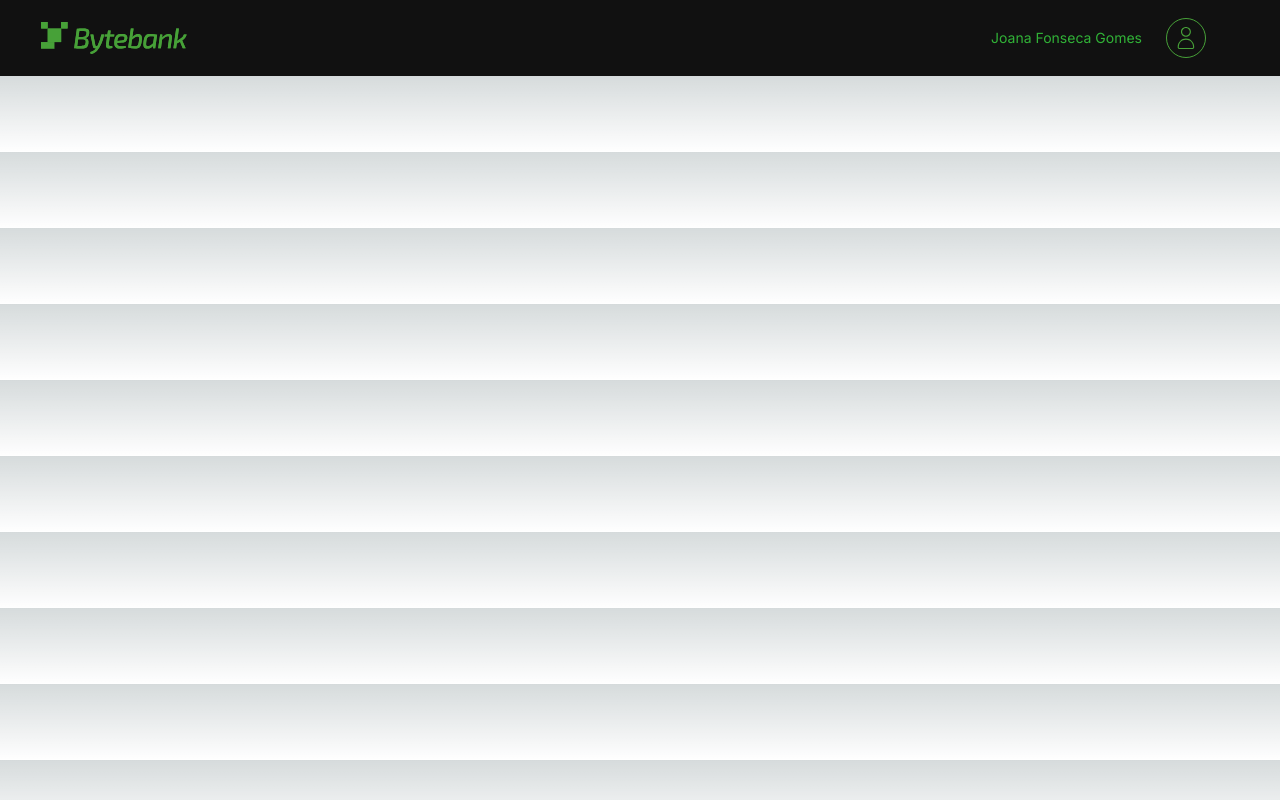
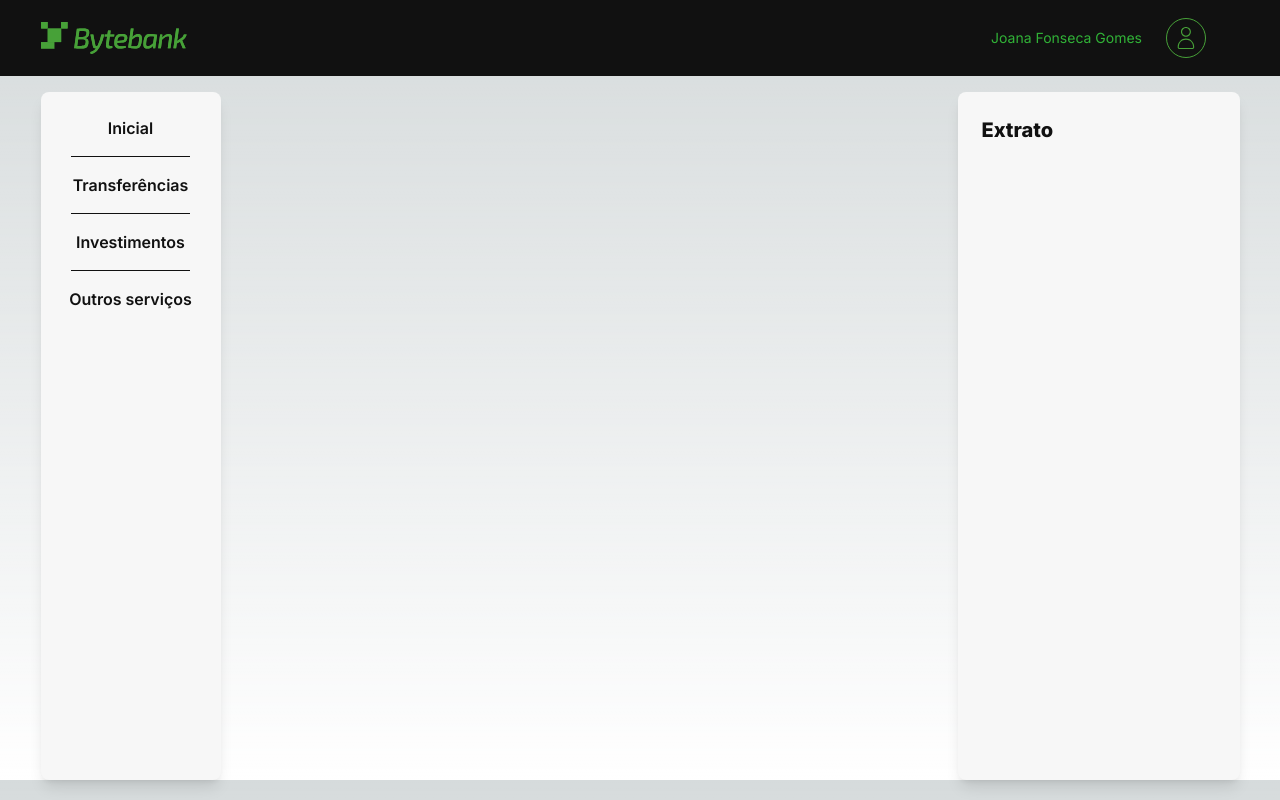
Before and after one commit to Paulo-Moncaio/bytebank-automated-tests, a Next.js app: page / in a window 1280 px wide. Built offline with nearby package versions, Linux system fonts and the light colour scheme.

Commit message:
adjustment to main page

```diff
--- a/src/app/page.tsx
+++ b/src/app/page.tsx
@@ -1,31 +1,22 @@
 'use client'
-import React, { useState } from 'react'
-import { calculateNewBalance } from '@/utils/calculateNewBalance'
-import { Header } from './components'
-
-type Transacao = { transacao: string; valor: string }
+import { useState } from 'react'
+import { Header, Menu, Statement } from './components'
+import { TTransaction } from '@/types/Transaction'
 
 export default function Home() {
-  const [saldo, setSaldo] = useState(1000)
-  const [transacoes, setTransacoes] = useState<Transacao[]>([])
-
-  function handleTransaction(valores: Transacao) {
-    const novoSaldo = calculateNewBalance(valores, saldo)
-    setSaldo(novoSaldo)
-    setTransacoes([...transacoes, valores])
-  }
+  const [transactions, setTransactions] = useState<TTransaction[]>([])
 
   return (
     <>
       <Header />
-      {/* <main className={estilos.container}>
+      <main className="mx-auto my-0 mt-4 flex h-[86vh] w-[1199px] justify-between">
         <Menu />
-        <div className={estilos.wrapper}>
+        {/* <div className={estilos.wrapper}>
           <Principal saldo={saldo} />
           <Transacao realizarTransacao={realizarTransacao} />
-        </div>
-        <Extrato transacoes={transacoes} />
-      </main> */}
+        </div> */}
+        <Statement transactions={transactions} />
+      </main>
     </>
   )
 }
```
